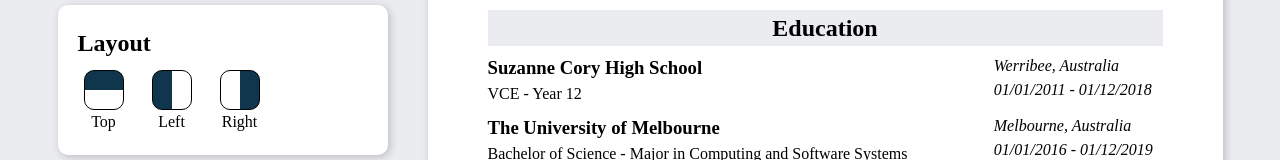
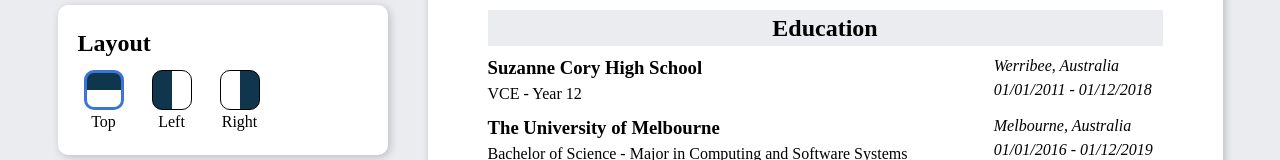
Before and after one commit to ckyever/cv-application, a React (Vite) app: page / in a window 1280 px wide. Both pictures are taken after a click on the button "Customise". Shown: the part 180-340 px from the top of the page. Built offline with nearby package versions, Linux system fonts and the light colour scheme.

Commit message:
Indicate which layout option is currently selected

```diff
--- a/src/App.css
+++ b/src/App.css
@@ -6,10 +6,11 @@
   --accent-color: #0f364d;
   --rounded-corners: 10px;
   --hover-color: #f5f5f5;
+  --outline-color: #3c75d8;
 }
 
 * {
-  outline-color: #3c75d8;
+  outline-color: var(--outline-color);
 }
 
 body {
--- a/src/components/EditCardList.jsx
+++ b/src/components/EditCardList.jsx
@@ -94,6 +94,9 @@
                 onClick={() =>
                   updateLayout(resumeData, setResumeData, LAYOUT_OPTION.top)
                 }
+                className={
+                  resumeData.layout === LAYOUT_OPTION.top && "selected"
+                }
               >
                 <div className="layout-icon"></div>Top
               </button>
@@ -101,12 +104,18 @@
                 onClick={() =>
                   updateLayout(resumeData, setResumeData, LAYOUT_OPTION.left)
                 }
+                className={
+                  resumeData.layout === LAYOUT_OPTION.left && "selected"
+                }
               >
                 <div className="layout-icon left"></div>Left
               </button>
               <button
                 onClick={() =>
                   updateLayout(resumeData, setResumeData, LAYOUT_OPTION.right)
+                }
+                className={
+                  resumeData.layout === LAYOUT_OPTION.right && "selected"
                 }
               >
                 <div className="layout-icon right"></div>Right
--- a/src/styles/EditCardList.css
+++ b/src/styles/EditCardList.css
@@ -21,6 +21,10 @@
   border-radius: var(--rounded-corners);
 }
 
+.edit-card-list .layout-options button.selected .layout-icon {
+  border: 3px solid var(--outline-color);
+}
+
 .edit-card-list .layout-options .layout-icon.left {
   transform: rotate(-90deg);
 }
```
